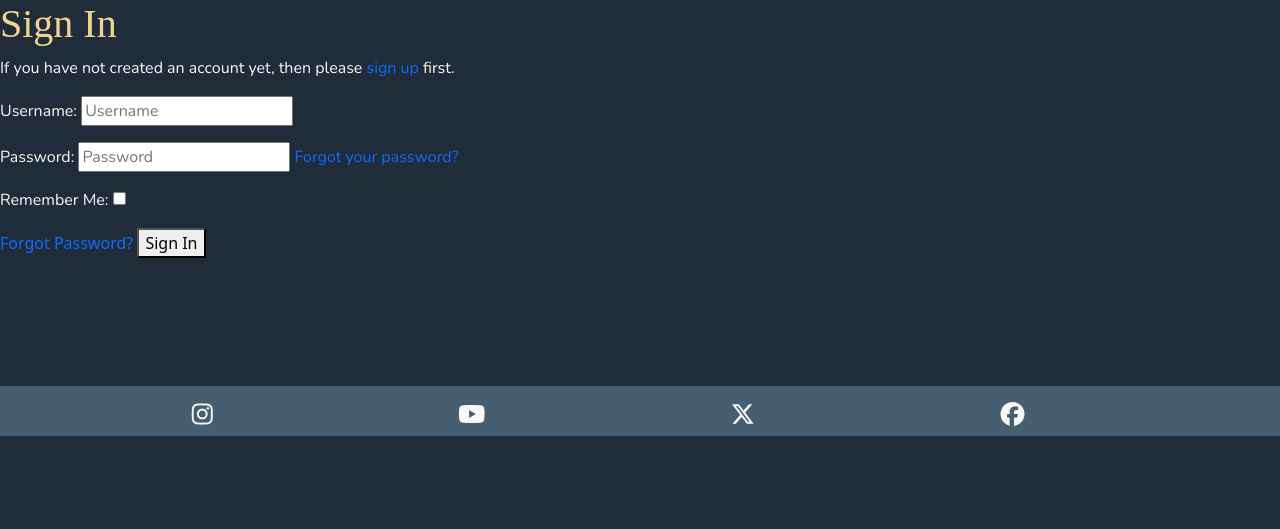
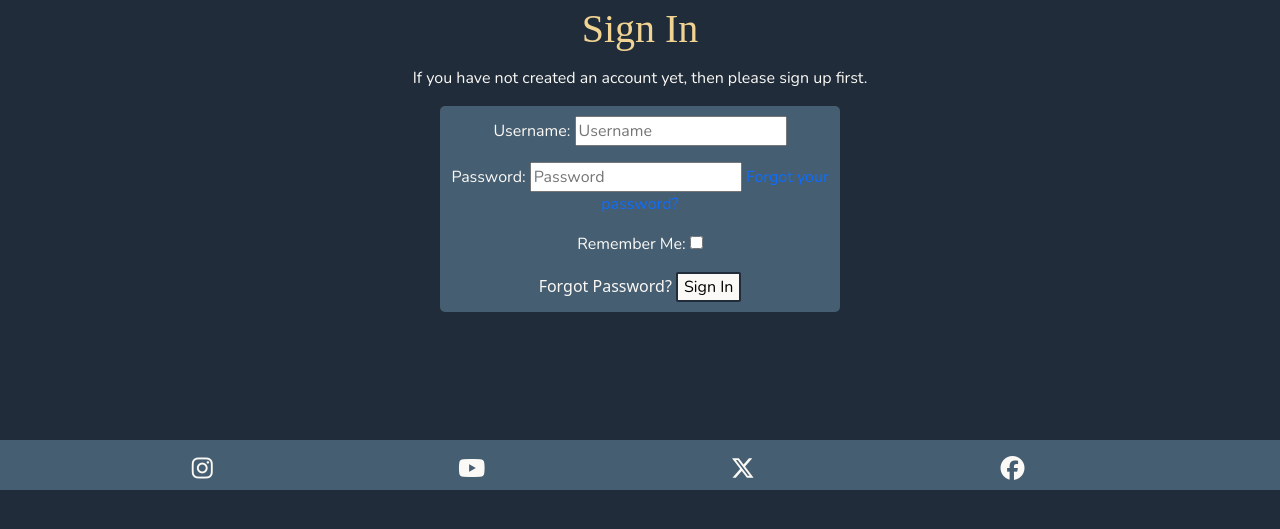
Before and after one commit to ZoeMacf/oodles-of-comfort, a Django app: page /accounts/login/ in a window 1280 px wide. Shown: the part 58-587 px from the top of the page. Run offline with Django 4.2, Linux system fonts and the light colour scheme; some libraries are stand-ins or nearby versions; some web fonts are replaced.

Commit message:
add custom styling to login page

```diff
--- a/static/css/style.css
+++ b/static/css/style.css
@@ -105,14 +105,28 @@ body {
     width: 250px;
 }
 
-/* sign up page styling */
+/* sign up/out and login pages*/
 
 #sign-up-heading {
     text-align: center;
     padding: 5px;
 }
 
-#sign-in-link a {
+#sign-in-heading {
+    text-align: center;
+    padding: 5px;
+}
+
+#sign-in {
+    text-align: center;
+}
+
+.sign-in-link a {
+    text-decoration: none;
+    color: #FAF9F6;
+}
+
+#forgot-password {
     text-decoration: none;
     color: #FAF9F6;
 }
--- a/templates/account/login.html
+++ b/templates/account/login.html
@@ -7,7 +7,7 @@
 
 {% block content %}
 
-<h1>{% trans "Sign In" %}</h1>
+<h1 id="sign-in-heading">{% trans "Sign In" %}</h1>
 
 {% get_providers as socialaccount_providers %}
 
@@ -29,18 +29,27 @@ for a {{ site_name }} account and sign in below:{% endblocktrans %}</p>
 {% include "socialaccount/snippets/login_extra.html" %}
 
 {% else %}
-<p>{% blocktrans %}If you have not created an account yet, then please
+<p class="sign-in-link" id="sign-in">{% blocktrans %}If you have not created an account yet, then please
 <a href="{{ signup_url }}">sign up</a> first.{% endblocktrans %}</p>
 {% endif %}
 
+<div class="container text-center">
+  <div class="row">
+    <div class="col">
+      <div id="form-container">
       <form class="login" method="POST" action="{% url 'account_login' %}">
         {% csrf_token %}
         {{ form.as_p }}
         {% if redirect_field_value %}
         <input type="hidden" name="{{ redirect_field_name }}" value="{{ redirect_field_value }}" />
         {% endif %}
-  <a class="button secondaryAction" href="{% url 'account_reset_password' %}">{% trans "Forgot Password?" %}</a>
-  <button class="primaryAction" type="submit">{% trans "Sign In" %}</button>
+        <a id="forgot-password"class="button secondaryAction" href="{% url 'account_reset_password' %}">{% trans "Forgot Password?" %}</a>
+        <button id="submit-btn"class="primaryAction" type="submit">{% trans "Sign In" %}</button>
       </form>
+    </div>
+      </div>
+    </div>
+  </div>
+</div>
 
 {% endblock content %}
--- a/templates/account/signup.html
+++ b/templates/account/signup.html
@@ -10,7 +10,7 @@
 <div class="container text-center">
   <div class="row">
     <div class="col">
-      <p id="sign-in-link">{% blocktrans %}Already have an account? Click <a href="{{ login_url }}">here</a> to log in.{% endblocktrans %}</p>
+      <p class="sign-in-link">{% blocktrans %}Already have an account? Click <a href="{{ login_url }}">here</a> to log in.{% endblocktrans %}</p>
       <div id="form-container">
         <form class="signup" id="signup_form" method="post" action="{% url 'account_signup' %}">
           {% csrf_token %}
```
Lines whose indentation alone changed are shown as unchanged.
